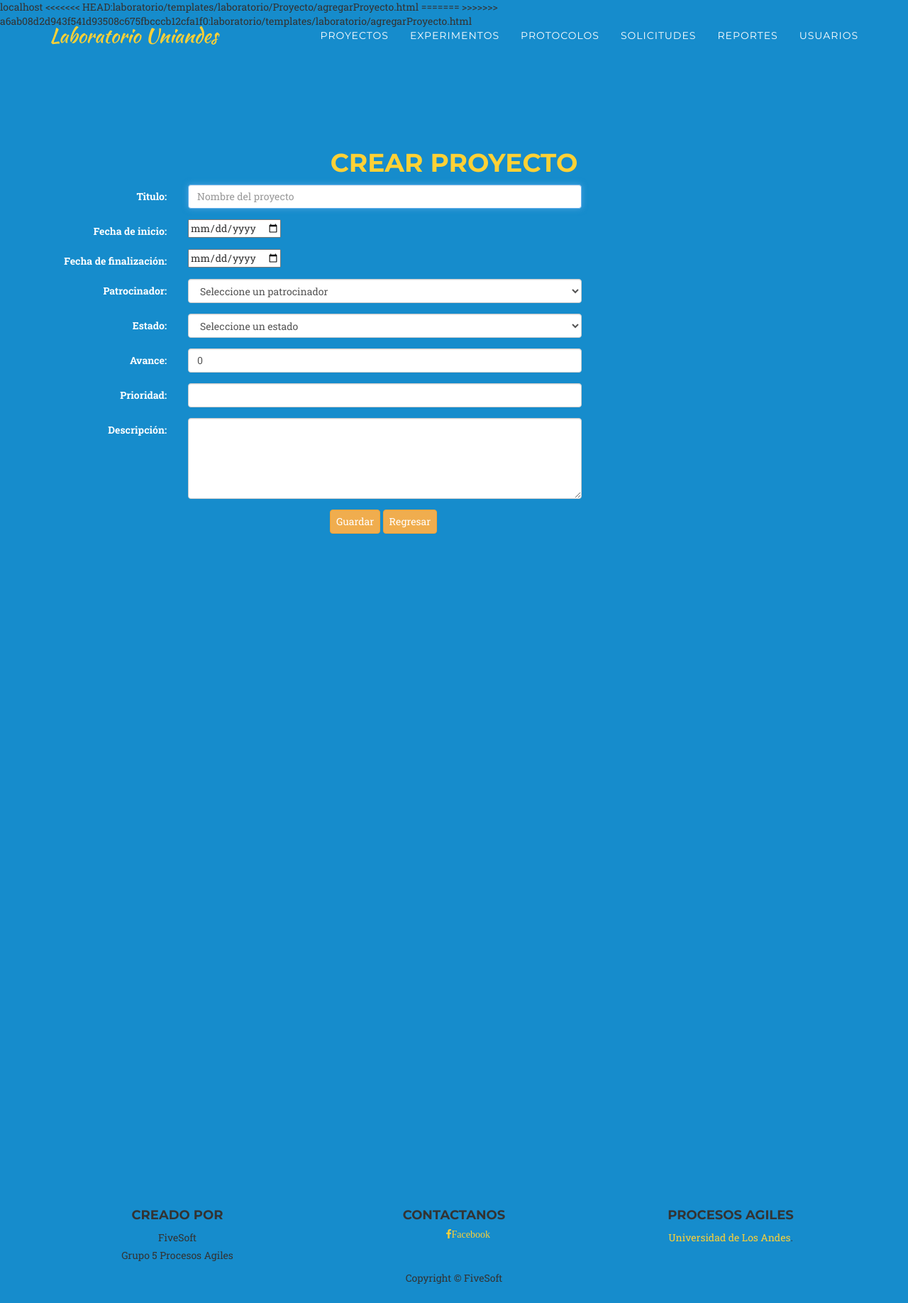
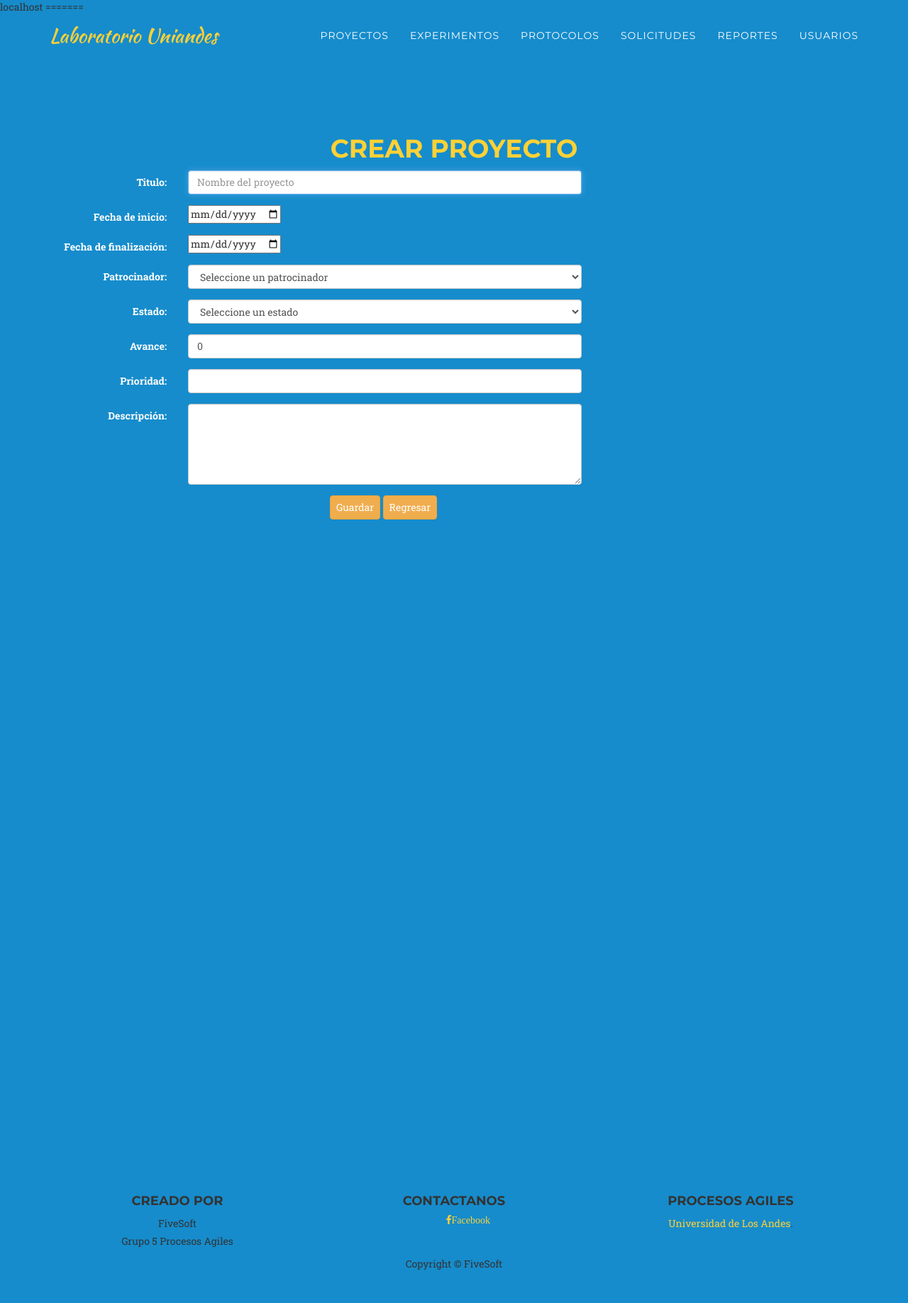
Before and after one commit to UAMISO4101/ScientificLab, a Django app: page /laboratorio/Proyecto/agregarProyecto/ in a window 1280 px wide; the page is wider, and only the part inside the window is pictured. Shown: that part at 71% size. After the commit the page ends 1789 px from the top of that part, so only its background shows below. Run offline with Django 3.2, Linux system fonts and the light colour scheme; data that the repository does not hold is empty; some libraries are stand-ins or nearby versions; some web fonts are replaced.

Commit message:
Interfaz agregar proyecto

```diff
--- a/laboratorio/templates/laboratorio/Proyecto/agregarProyecto.html
+++ b/laboratorio/templates/laboratorio/Proyecto/agregarProyecto.html
@@ -3,7 +3,6 @@
     <title>Creación de proyecto</title>
 
 {% block header_text %}
-<<<<<<< HEAD:laboratorio/templates/laboratorio/Proyecto/agregarProyecto.html
 <script src="https://ajax.googleapis.com/ajax/libs/jquery/3.1.1/jquery.min.js"></script>
     <script src="../../../static/js/ProjectController.js"></script>
 =======
@@ -14,7 +13,6 @@
     <script src="../../static/js/Laboratory/ProjectController.js"></script>
     <script src="../../static/js/moment.js"></script>
 
->>>>>>> a6ab08d2d943f541d93508c675fbcccb12cfa1f0:laboratorio/templates/laboratorio/agregarProyecto.html
     <script type="application/javascript">
         $("body").ready(findLists);
 
```
